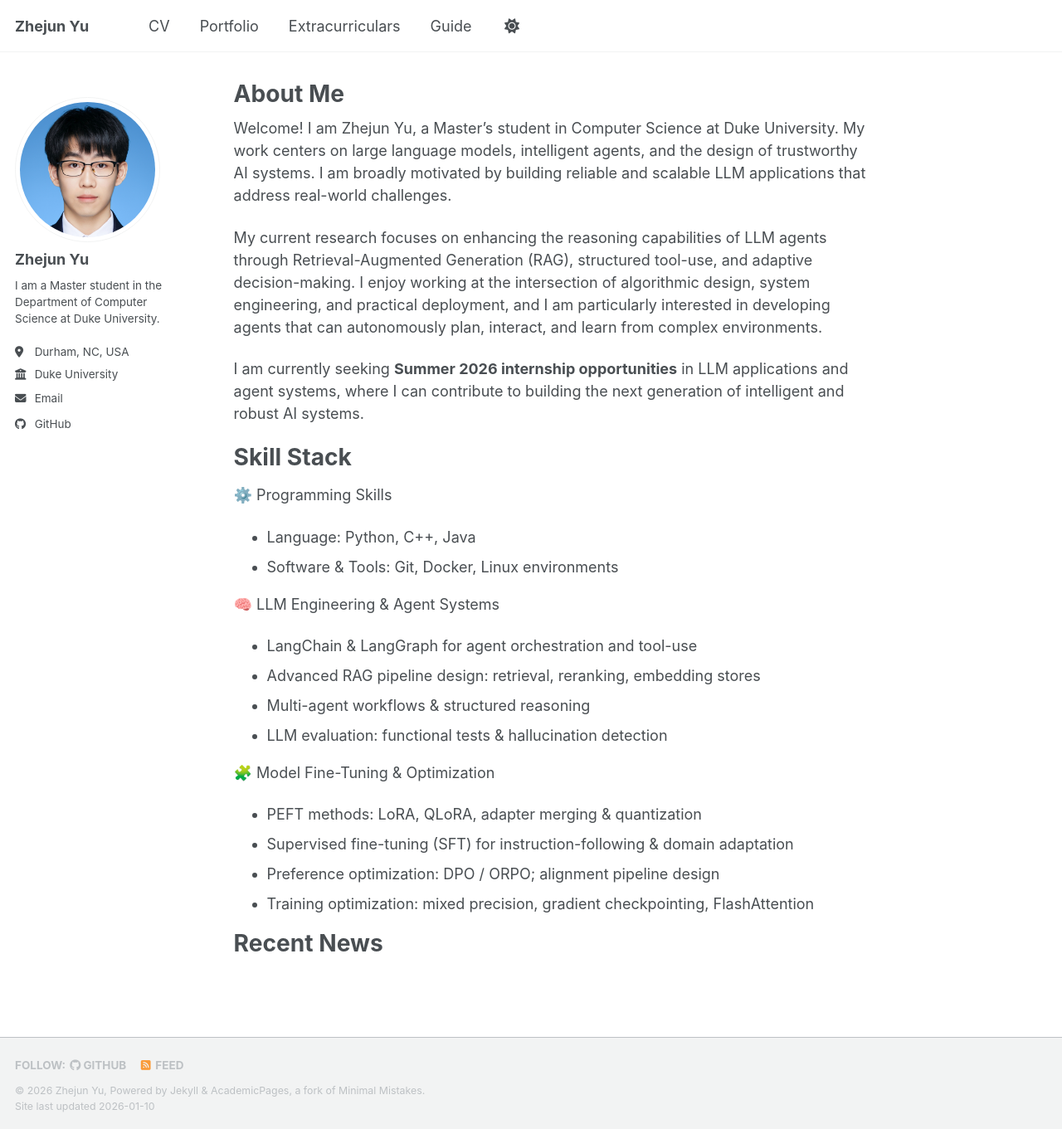
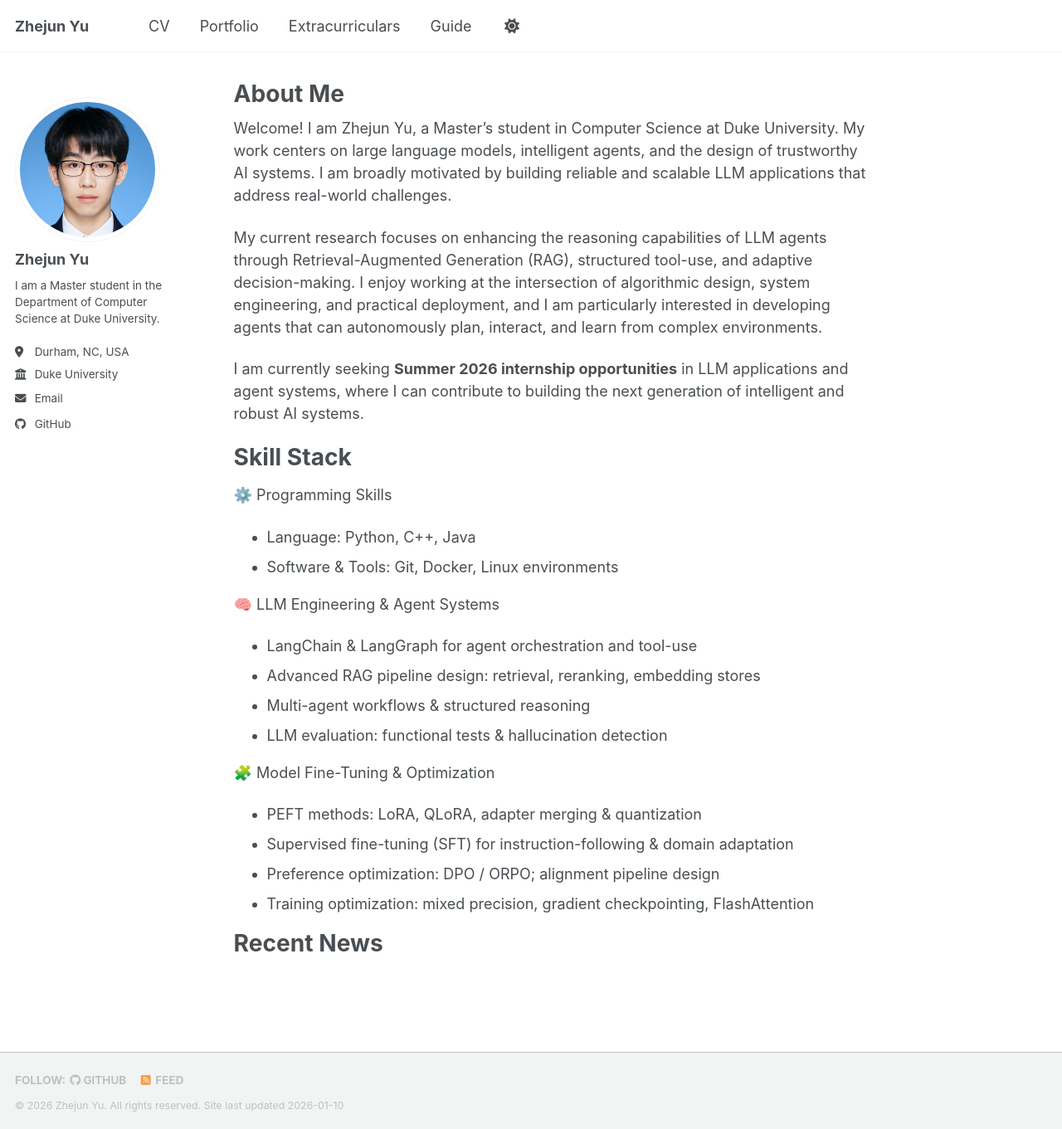
Before and after one commit to unknownyouth/unknownyouth.github.io, a Jekyll site: the page built from _pages/about.md, in a window 1280 px wide and 1361 px high. Shown: the whole window at 83% size. Built offline with Jekyll 4.4.1, drawn with Linux system fonts in a browser that asks for light colours; a script bundle is joined from its source files by our own code; library files that are not in the unit come from our copies.

```diff
--- a/_includes/footer.html
+++ b/_includes/footer.html
@@ -20,6 +20,6 @@
 {% endif %}
 
 <div class="page__footer-copyright">
-  &copy; {{ site.time | date: '%Y' }} {{ site.name | default: site.title }}, {{ site.data.ui-text[site.locale].powered_by | default: "Powered by" }} <a href="https://jekyllrb.com" rel="nofollow">Jekyll</a> &amp; <a href="https://github.com/academicpages/academicpages.github.io">AcademicPages</a>, a fork of <a href="https://mademistakes.com/work/minimal-mistakes-jekyll-theme/" rel="nofollow">Minimal Mistakes</a>.<br />
+  &copy; {{ site.time | date: '%Y' }} {{ site.name | default: site.title }}. All rights reserved.
   Site last updated {{ "now" | date: '%Y-%m-%d' }}
 </div>
```
